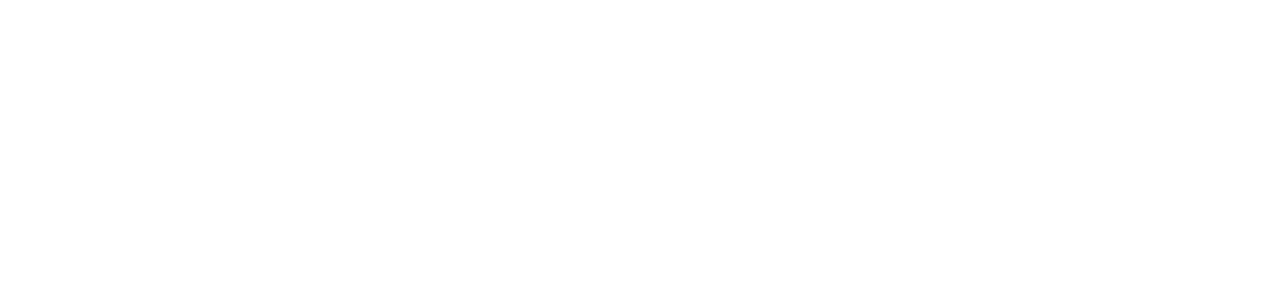
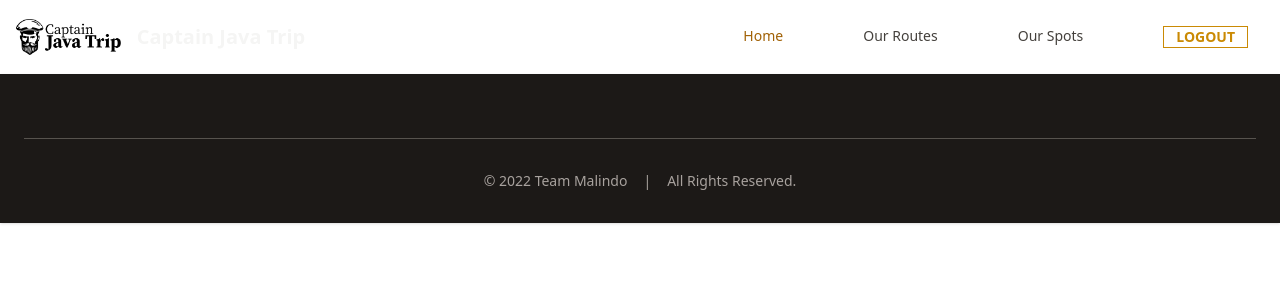
Before and after one commit to Delos-343/Cpt-Java-Trip, a React (Vite) app: page /our-routes in a window 1280 px wide. Before the commit this address had no page. Shown: the top 300 px of the page. Built offline with nearby package versions, Linux system fonts and the light colour scheme.

Commit message:
added "Our Routes" page

```diff
--- a/src/App.jsx
+++ b/src/App.jsx
@@ -1,6 +1,6 @@
 import React from 'react'
 import { Routes, Route } from 'react-router-dom'
-import { LoginPage, HomePage } from './routes'
+import { LoginPage, HomePage, OurRoute } from './routes'
 
 function App() {
   return (
@@ -8,6 +8,7 @@
       <Routes>
         <Route exact path='/' element={<LoginPage />} />
         <Route exact path='/home' element={<HomePage />} />
+        <Route exact path='/our-routes' element={<OurRoute />} />
       </Routes>
     </>
   )
--- a/src/components/FeaturedRoutes.jsx
+++ b/src/components/FeaturedRoutes.jsx
@@ -43,6 +43,9 @@
                     </a>
                 </div>
             </div>
+            <div className='flex'>
+                <a href="/our-routes" className='text-2xl bg-yellow-600 mx-auto mt-5 px-14 py-3 transition-colors hover:bg-yellow-500'>See more routes</a>
+            </div>
         </section>
     )
 }
--- a/src/components/Header.jsx
+++ b/src/components/Header.jsx
@@ -20,22 +20,27 @@
                 </button>
             </div>
             */}
-            <div className="items-center justify-between hidden w-full md:flex md:w-auto md:order-1" id="navbar-cta">
+            <div className="items-stretch justify-between hidden w-full md:flex md:w-auto md:order-1" id="navbar-cta">
                 <ul className="flex flex-col p-4 mt-4 border border-stone-100 rounded-lg bg-stone-50 md:flex-row md:space-x-20 md:mt-0 md:text-sm md:font-medium md:border-0 md:bg-white dark:bg-stone-800 md:dark:bg-stone-900 dark:border-stone-700">
                     <li>
-                        <a href="/home" className="block py-2 pl-3 pr-4 text-white bg-yellow-700 rounded md:bg-transparent md:text-yellow-700 md:p-0 dark:text-white" aria-current="page">
+                        <a href="/home" className="block text-white bg-yellow-700 rounded md:bg-transparent md:text-yellow-700 md:p-0 dark:text-white" aria-current="page">
                             Home
                         </a>
                     </li>
                     <li>
-                        <a href="/our-routes" className="block py-2 pl-3 pr-4 text-stone-700 rounded hover:bg-stone-100 md:hover:bg-transparent md:hover:text-yellow-700 md:p-0 md:dark:hover:text-white dark:text-stone-400 dark:hover:bg-stone-700 dark:hover:text-white md:dark:hover:bg-transparent dark:border-stone-700">
+                        <a href="/our-routes" className="block text-stone-700 rounded hover:bg-stone-100 md:hover:bg-transparent md:hover:text-yellow-700 md:p-0 md:dark:hover:text-white dark:text-stone-400 dark:hover:bg-stone-700 dark:hover:text-white md:dark:hover:bg-transparent dark:border-stone-700">
                             Our Routes
                         </a>
                     </li>
                     <li>
-                        <a href="/our-spots" className="block py-2 pl-3 pr-4 text-stone-700 rounded hover:bg-stone-100 md:hover:bg-transparent md:hover:text-yellow-700 md:p-0 md:dark:hover:text-white dark:text-stone-400 dark:hover:bg-stone-700 dark:hover:text-white md:dark:hover:bg-transparent dark:border-stone-700">
+                        <a href="/our-spots" className="block text-stone-700 rounded hover:bg-stone-100 md:hover:bg-transparent md:hover:text-yellow-700 md:p-0 md:dark:hover:text-white dark:text-stone-400 dark:hover:bg-stone-700 dark:hover:text-white md:dark:hover:bg-transparent dark:border-stone-700">
                             Our Spots
                         </a>
+                    </li>
+                    <li>
+                        <button className='text-yellow-600 font-semibold border border-yellow-600 px-3 transition-color hover:bg-yellow-600 hover:text-white hover:border-0'>
+                            LOGOUT
+                        </button>
                     </li>
                     </ul>
             </div>
--- a/src/routes/HomePage.jsx
+++ b/src/routes/HomePage.jsx
@@ -7,6 +7,8 @@
       <Header />
       <Hero />
       <FeaturedRoutes />
+      <hr className='mx-8 mb-10' />
+      <hr className='mx-8 mb-10' />
       <Footer />
     </div>
   )
--- a/src/routes/LoginPage.jsx
+++ b/src/routes/LoginPage.jsx
@@ -11,4 +11,4 @@
   )
 }
 
-export default LoginPage
+export default LoginPage;
--- /dev/null
+++ b/src/routes/OurRoute.jsx
@@ -0,0 +1,14 @@
+import React from 'react'
+import { Footer, Header } from '../components'
+
+const OurRoute = () => {
+  return (
+    <div>
+      <Header />
+
+      <Footer />
+    </div>
+  )
+}
+
+export default OurRoute;
--- a/src/routes/index.js
+++ b/src/routes/index.js
@@ -1,2 +1,3 @@
 export { default as LoginPage } from './LoginPage'
 export { default as HomePage } from './HomePage'
+export { default as OurRoute } from './OurRoute'
```
